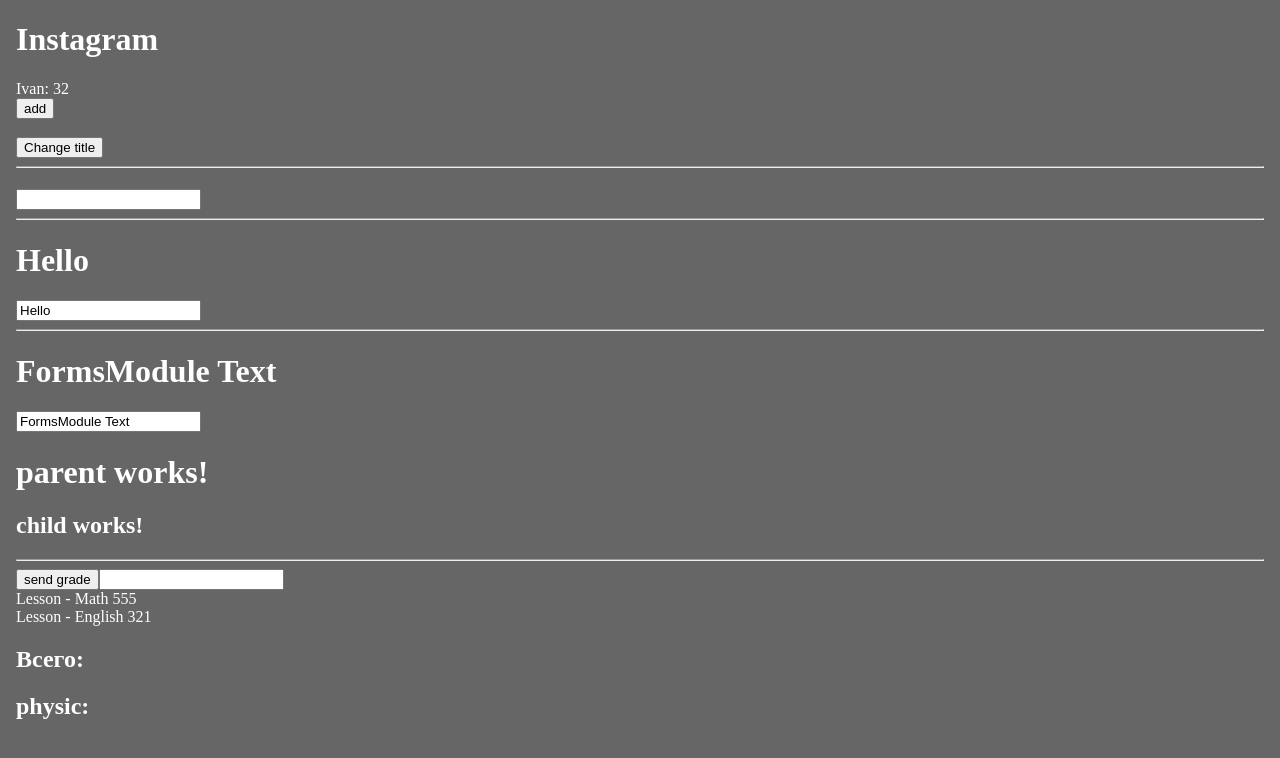
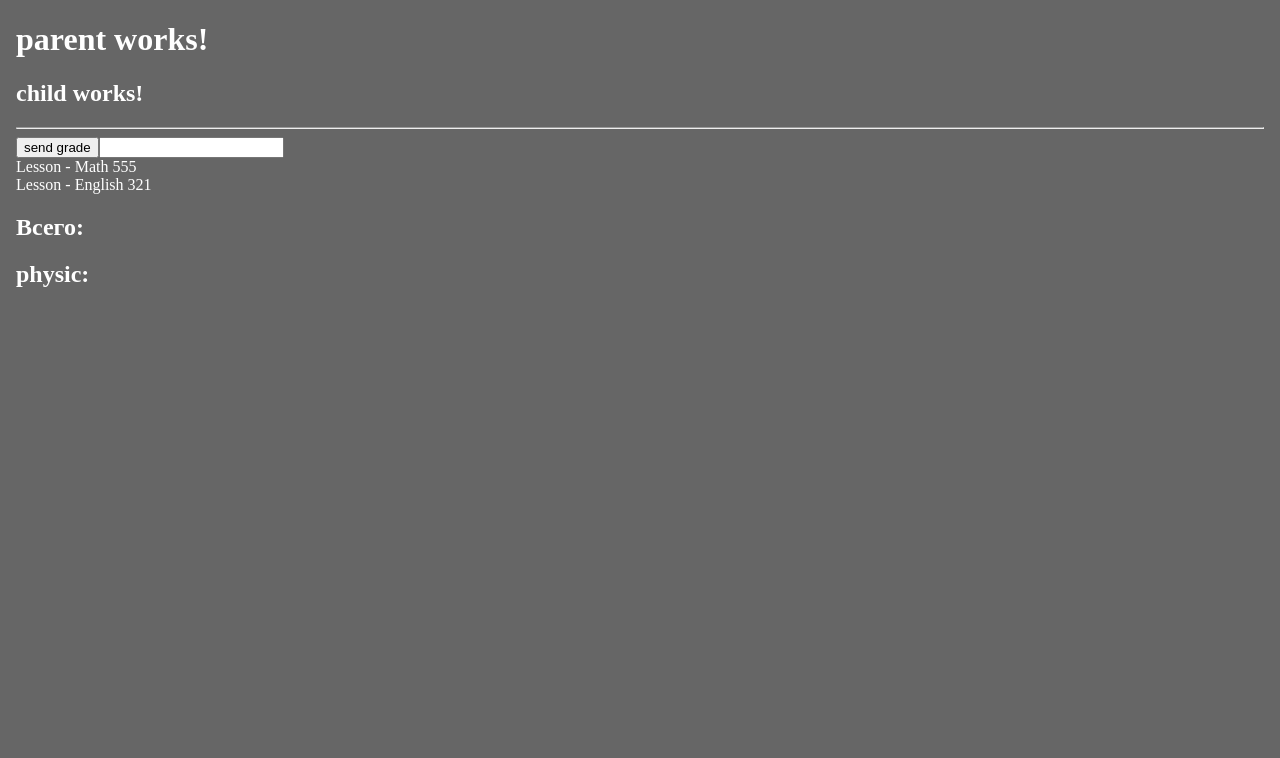
Before and after one commit to VictorSvetailo/Angular-Instagram-Prod, an Angular app: page / in a window 1280 px wide. Shown: the top 758 px of the page. Built offline with nearby package versions, Linux system fonts and the light colour scheme.

Commit message:
feat() NgIf, elseBlock, ng template. Loading

```diff
--- a/src/app/app.component.html
+++ b/src/app/app.component.html
@@ -10,33 +10,35 @@
     <title>Angular App</title>
   </head>
   <body>
-    <h1>{{ appTitle }}</h1>
-    <div>{{ user.name }}: {{ user.age }}</div>
-    <button [disabled]="isAppLoading">add</button>
+  <div>
+<!--    <h1>{{ appTitle }}</h1>-->
+<!--    <div>{{ user.name }}: {{ user.age }}</div>-->
+<!--    <button [disabled]="isAppLoading">add</button>-->
 
-    <div>
-      <br />
-      <button (click)="changeTitleH()">Change title</button>
-    </div>
-    <hr />
-    <div>
-      <div>
-        <h1>{{ text }}</h1>
-      </div>
-      <div>
-        <!-- <input type="text" (input)="changeTextH($event)" />-->
-        <!-- <input type="text" (keyup)="changeTextH($event)" />-->
-        <input type="text" (keyup.enter)="changeTextH($event)" />
-      </div>
-    </div>
-    <hr />
-    <h1>{{ textTwoWayBinding }}</h1>
-    <div>
-      <input type="text" (keyup)="changeTextTwoWayBindingH($event)" [value]="textTwoWayBinding" />
-    </div>
-    <hr />
-    <h1>{{ textFormsModuleH }}</h1>
-    <input type="text" [(ngModel)]="textFormsModuleH" />
-  <inst-parent></inst-parent>
+<!--    <div>-->
+<!--      <br />-->
+<!--      <button (click)="changeTitleH()">Change title</button>-->
+<!--    </div>-->
+<!--    <hr />-->
+<!--    <div>-->
+<!--      <div>-->
+<!--        <h1>{{ text }}</h1>-->
+<!--      </div>-->
+<!--      <div>-->
+<!--        &lt;!&ndash; <input type="text" (input)="changeTextH($event)" />&ndash;&gt;-->
+<!--        &lt;!&ndash; <input type="text" (keyup)="changeTextH($event)" />&ndash;&gt;-->
+<!--        <input type="text" (keyup.enter)="changeTextH($event)" />-->
+<!--      </div>-->
+<!--    </div>-->
+<!--    <hr />-->
+<!--    <h1>{{ textTwoWayBinding }}</h1>-->
+<!--    <div>-->
+<!--      <input type="text" (keyup)="changeTextTwoWayBindingH($event)" [value]="textTwoWayBinding" />-->
+<!--    </div>-->
+<!--    <hr />-->
+<!--    <h1>{{ textFormsModuleH }}</h1>-->
+<!--    <input type="text" [(ngModel)]="textFormsModuleH" />-->
+    <inst-parent></inst-parent>
+  </div>
   </body>
 </html>
--- a/src/app/parent/parent.component.html
+++ b/src/app/parent/parent.component.html
@@ -1,4 +1,11 @@
 <div>
+  <div>
+    <h1 *ngIf="isLoading; else elseBlock">Loading...</h1>
+  </div>
+
+<!--  <div *ngIf="!isLoading">-->
+  <ng-template #elseBlock>
+    <div *ngIf="!isLoading">
       <h1>parent works!</h1>
       <inst-child (sendGradeEvent)="getGrade($event)"></inst-child>
 
@@ -10,7 +17,9 @@
         </div>
       </div>
 
-
       <h2>Всего: </h2>
       <h2>physic: </h2>
     </div>
+  </ng-template>
+
+</div>
--- a/src/app/parent/parent.component.ts
+++ b/src/app/parent/parent.component.ts
@@ -1,5 +1,4 @@
 import {Component} from '@angular/core';
-import {Grade} from './child/child.component';
 
 export interface WeekGrades {
   id: number
@@ -43,6 +42,14 @@
   getGrade(garde: string) {
     // this.grades.push(garde)
   }
+  //
+
+  isLoading = true
+  constructor() {
+    setTimeout(()=>{
+      this.isLoading = false
+    }, 3000)
+  }
 
 
 }
```
Lines whose indentation alone changed are shown as unchanged.
